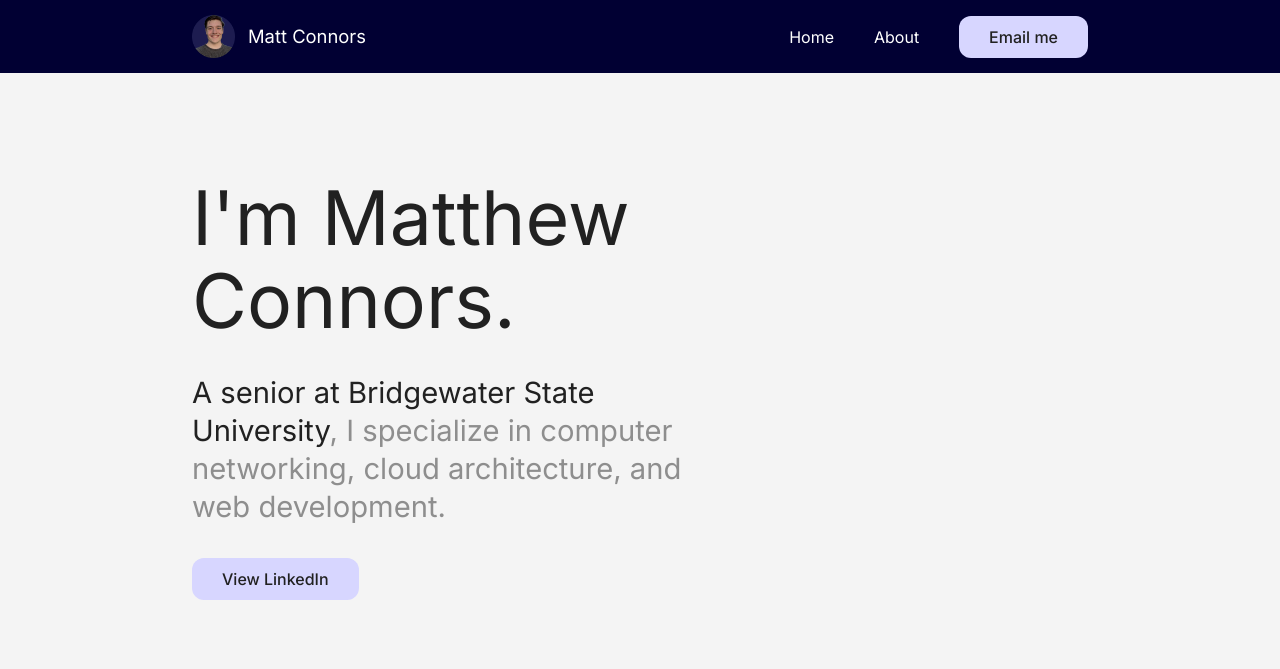
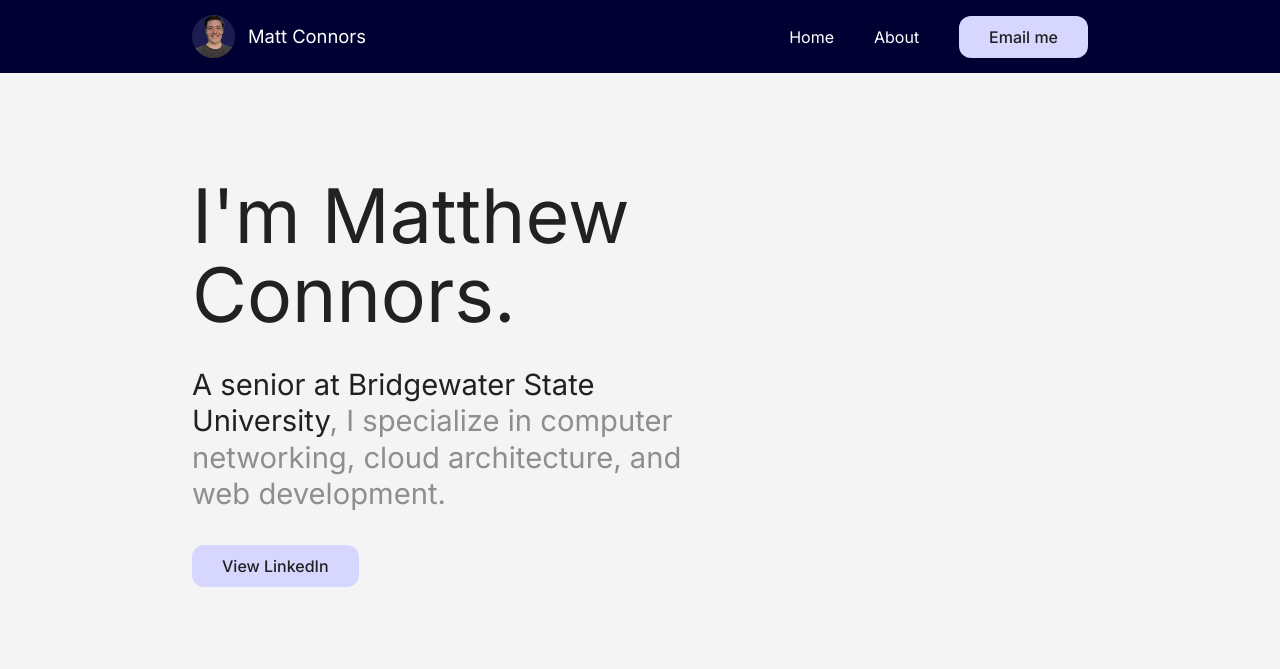
Before and after one commit to matt-connors/matt-connors.github.io, a plain HTML site: page index.html in a window 1280 px wide. Shown: the top 669 px of the page. Drawn offline with Linux system fonts and the light colour scheme.

Commit message:
style adjustment

```diff
--- a/styles/global.css
+++ b/styles/global.css
@@ -67,13 +67,13 @@ button {
 .title {
     font-size: 6rem;
     font-size: clamp(3.5rem, 4vw + 1vh + 16px, 6rem);
-    line-height: 1.1;
+    line-height: 1.05;
 }
 
 .secondary-title {
     font-size: 2rem;
     font-size: clamp(1.5rem, 1.5vw + 10px, 2rem);
-    line-height: 1.3;
+    line-height: 1.25;
 }
 
 .button-primary {
```
